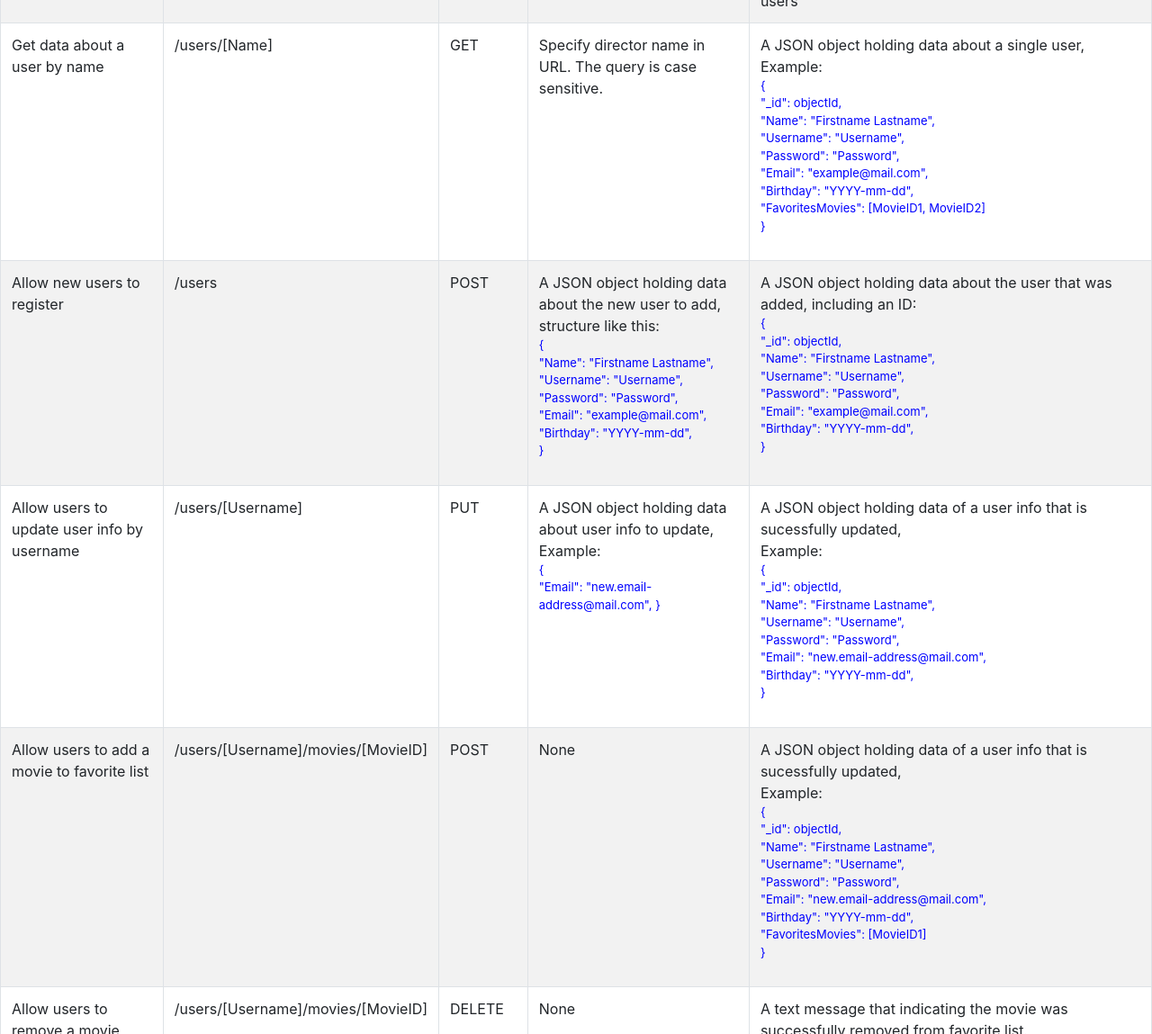
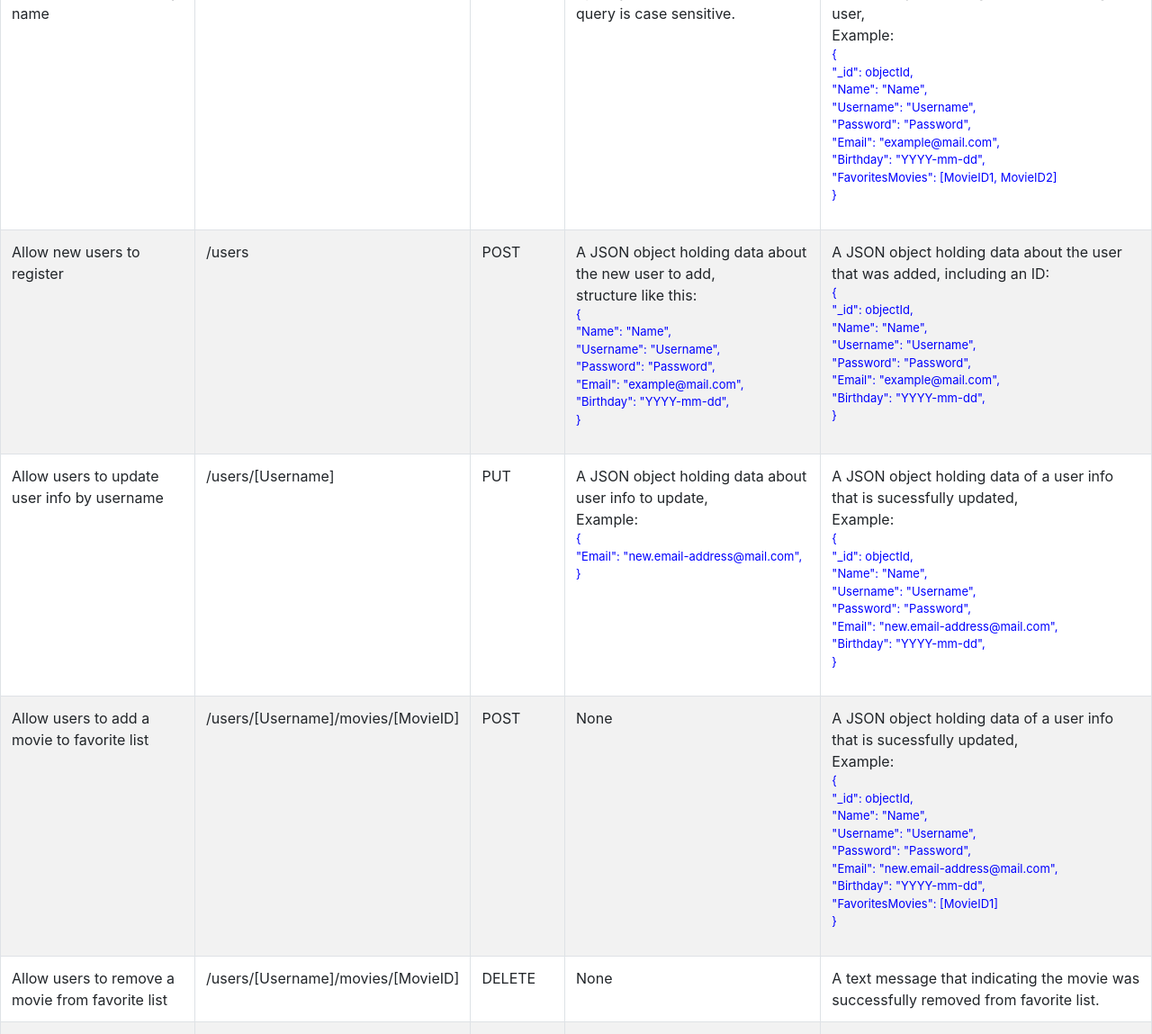
Before and after one commit to ambabasly/flix_App, a website: page public/documentation.html in a window 1280 px wide. Shown: the part 1400-2549 px from the top of the page at 90% size. Drawn offline with nearby package versions, Linux system fonts and the light colour scheme.

Commit message:
Updating documentation

```diff
--- a/public/documentation.html
+++ b/public/documentation.html
@@ -68,10 +68,8 @@
                 <span class="indent">"Title": "Movie Name",</span><br />
                 <span class="indent">"Description": "Movie description",</span
                 ><br />
-                <span class="indent">"Actors": ["Actor 1", "Actor 2"],</span
-                ><br />
                 <span class="indent">"Featured": Boolean</span><br />
-                 "ImagePath": "https://3kek03dv5mw2mgjkf3tvnm31-wpengine.netdna-ssl.com/wp-content/uploads/2021/05/Pulp_Fiction.jpeg",
+                 "ImagePath": "",
                 }
               </p>
             </td>
@@ -147,7 +145,7 @@
               <p>
                 {<br />
                 <span class="indent">"_id": objectId,</span><br />
-                <span class="indent">"Name": "Firstname Lastname",</span><br />
+                <span class="indent">"Name": "Name",</span><br />
                 <span class="indent">"Username": "Username",</span><br />
                 <span class="indent">"Password": "Password",</span><br />
                 <span class="indent">"Email": "example@mail.com",</span><br />
@@ -168,7 +166,7 @@
               structure like this:
               <p>
                 {<br />
-                <span class="indent">"Name": "Firstname Lastname",</span><br />
+                <span class="indent">"Name": "Name",</span><br />
                 <span class="indent">"Username": "Username",</span><br />
                 <span class="indent">"Password": "Password",</span><br />
                 <span class="indent">"Email": "example@mail.com",</span><br />
@@ -182,7 +180,7 @@
               <p>
                 {<br />
                 <span class="indent">"_id": objectId,</span><br />
-                <span class="indent">"Name": "Firstname Lastname",</span><br />
+                <span class="indent">"Name": "Name",</span><br />
                 <span class="indent">"Username": "Username",</span><br />
                 <span class="indent">"Password": "Password",</span><br />
                 <span class="indent">"Email": "example@mail.com",</span><br />
@@ -213,7 +211,7 @@
               <p>
                 {<br />
                 <span class="indent">"_id": objectId,</span><br />
-                <span class="indent">"Name": "Firstname Lastname",</span><br />
+                <span class="indent">"Name": "Name",</span><br />
                 <span class="indent">"Username": "Username",</span><br />
                 <span class="indent">"Password": "Password",</span><br />
                 <span class="indent"
@@ -236,7 +234,7 @@
               <p>
                 {<br />
                 <span class="indent">"_id": objectId,</span><br />
-                <span class="indent">"Name": "Firstname Lastname",</span><br />
+                <span class="indent">"Name": "Name",</span><br />
                 <span class="indent">"Username": "Username",</span><br />
                 <span class="indent">"Password": "Password",</span><br />
                 <span class="indent"
@@ -271,12 +269,6 @@
         </tbody>
       </table>
 
-      <!-- loading image container-->
-      <div id="loading">
-        <!-- <span class="sr-only">Loading, Please Wait</span> -->
-        <!--the loading gif-->
-        <!-- <img id="loading-image" class="img-fluid" src="gif/loading.gif" alt="showing loading image"/> -->
-      </div>
     </main>
 
     <!--Bootstrap and jQuery link-->
@@ -296,8 +288,5 @@
       crossorigin="anonymous"
     ></script>
 
-    <!-- <script src="js/promise-polyfill.js"></script> -->
-    <!-- <script src="js/fetch-polyfill.js"></script> -->
-    <!-- <script src="dist/min.js"></script> -->
   </body>
 </html>
```
